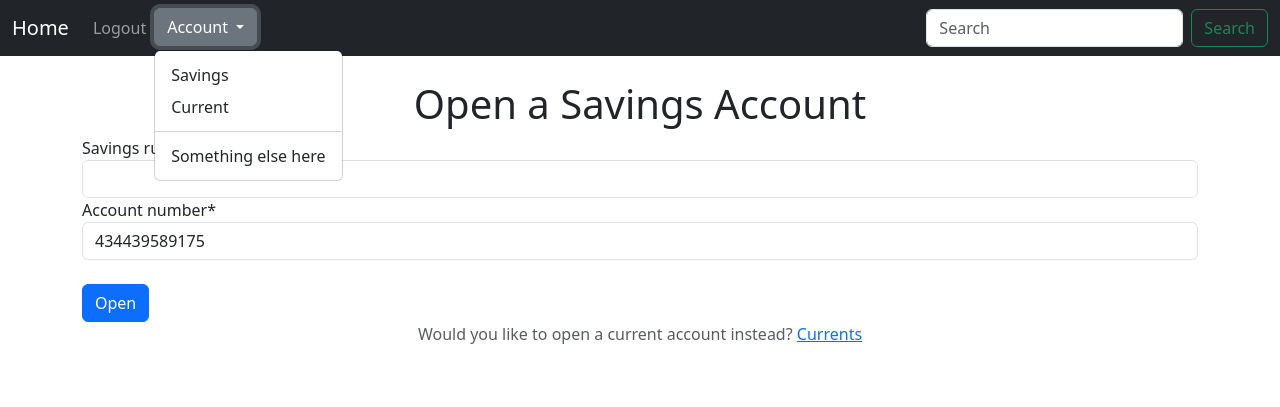
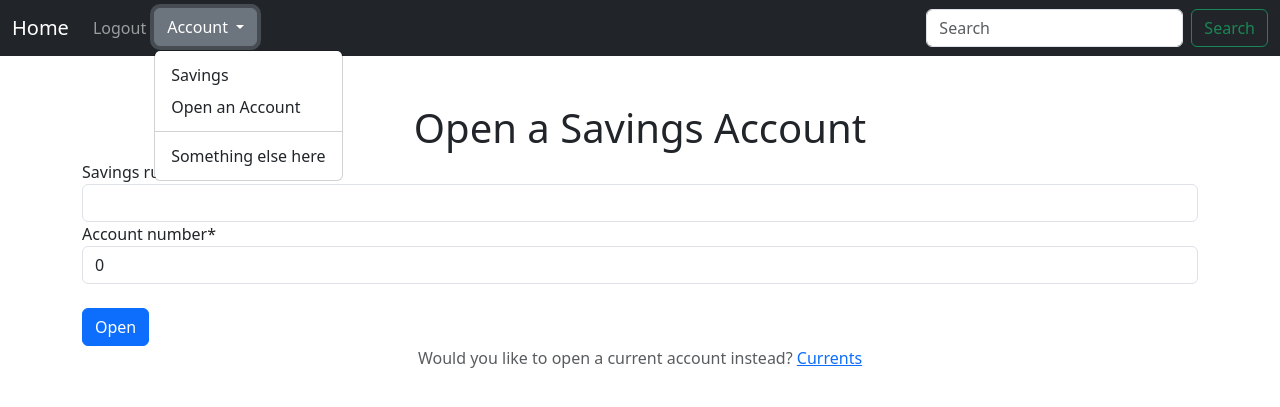
Before and after one commit to ibukunadegunloye/online_bank_d, a Django app: page /savings_account/ in a window 1280 px wide, after a click on "Account". Shown: the top 407 px of the page. Run offline with Django 4.2, Linux system fonts and the light colour scheme; a user stored in the database is signed in; some libraries are stand-ins or nearby versions.

Commit message:
account engine

```diff
--- a/sorosoke_bank/bank/admin.py
+++ b/sorosoke_bank/bank/admin.py
@@ -1,9 +1,9 @@
 from django.contrib import admin
-from .models import Savings_Account, Current_Account
+from .models import Savings_Account, Create_Account
 from django.contrib.auth.models import User
 
 # Register your models here.
 
 
 admin.site.register(Savings_Account)
-admin.site.register(Current_Account)
+admin.site.register(Create_Account)
--- a/sorosoke_bank/bank/forms.py
+++ b/sorosoke_bank/bank/forms.py
@@ -1,7 +1,7 @@
 from django import forms
 from django.contrib.auth.models import User
-
-from .models import Savings_Account, Current_Account
+from .models import Savings_Account, Create_Account
+import random
 
 
 class Savings_Account_Form(forms.ModelForm):
@@ -16,8 +16,28 @@ class Savings_Account_Form(forms.ModelForm):
 
 
 
-class Curren_Account_Form(forms.ModelForm):
+
+
+class Create_Account_form(forms.ModelForm):
 
     class Meta:
-        model = Current_Account
-        fields = ['current_rubbish','account_number']
+        model = Create_Account
+        fields = ['account_type','account_number','nationality','date_of_birth','funds']
+        widgets = {
+            'date_of_birth': forms.DateInput(attrs={'type': 'date'}),
+            'funds': forms.HiddenInput()
+        }
+
+        def __init__(self, *args, **kwargs):
+            super().__init__(*args, **kwargs)
+            self.fields['account_number'].initial = self.account_number_generator()
+
+        def account_number_checker(self):
+            account_number = self.account_number_generator()
+            while Create_Account.objects.filter(account_number=account_number).exists():
+                account_number = self.account_number_generator()
+            return account_number
+
+        def account_number_generator():
+            x = "%0.12d" % random.randint(0,999999999999)
+            return x
--- a/sorosoke_bank/bank/models.py
+++ b/sorosoke_bank/bank/models.py
@@ -1,27 +1,41 @@
 from django.db import models
 from django.contrib.auth.models import User
-import time, random
+from django_countries.fields import CountryField
+from django.contrib import messages
+import datetime
+
 
 # Create your models here.
-
-def account_number_generator():
-    present_account_number_list = [0]
-    for num in present_account_number_list:
-        x = "%0.12d" % random.randint(0,999999999999)
-        if x != num:
-            present_account_number_list.append(x)
-            return int(x)
-        else:
-            account_number_generator()
 
 class Savings_Account(models.Model):
     user = models.ForeignKey(User, on_delete=models.CASCADE)
     savings_rubbish = models.CharField(max_length=30)
     account_number = models.PositiveBigIntegerField(primary_key=True, default=0)
 
+    def __str__(self):
+        return str(self.user) + ' | ' + str(self.account_number)
 
 
-class Current_Account(models.Model):
+
+class Create_Account(models.Model):
+    account_type_choices = [
+        ('Current_Account','Current Account'),
+        ('Savings_Account','Savings Account')]
+
     user = models.ForeignKey(User, on_delete=models.CASCADE)
-    current_rubbish = models.CharField(max_length=30, default="")
-    account_number = models.PositiveBigIntegerField(primary_key=True, default=account_number_generator())
+    date_of_birth = models.DateField(default=datetime.date.today)
+    nationality = CountryField(default='Nigeria')
+    account_type = models.CharField(max_length=255, choices=account_type_choices)
+    account_number = models.PositiveBigIntegerField(primary_key=True, default=0)
+    funds = models.PositiveBigIntegerField(default=float(0.00))
+
+
+
+
+
+    # additional fields for profile information
+    #house address,  means of ID, Utility bill,
+    #current - + two active current account users to refer you
+
+    def __str__(self):
+        return self.account_type
--- a/sorosoke_bank/bank/templates/bank/base.html
+++ b/sorosoke_bank/bank/templates/bank/base.html
@@ -20,7 +20,7 @@
           </div>
         {% endfor %}
       {% endif %}
-
+    <br>
     </div>
     {% block content %}
     {% endblock %}
--- a/sorosoke_bank/bank/templates/bank/navbar.html
+++ b/sorosoke_bank/bank/templates/bank/navbar.html
@@ -15,7 +15,7 @@
               </button>
               <ul class="dropdown-menu">
                 <li><a  class="dropdown-item" type="button" href="{% url 'savings_account' %}" >Savings</a></li>
-                <li><a  class="dropdown-item" type="button" href="{% url 'current_account' %}" >Current</a></li>
+                <li><a  class="dropdown-item" type="button" href="{% url 'create_account' %}" >Open an Account</a></li>
                 <li><hr class="dropdown-divider"></li>
                 <li><button class="dropdown-item" type="button">Something else here</button></li>
               </ul>
--- a/sorosoke_bank/bank/templates/bank/savings_account.html
+++ b/sorosoke_bank/bank/templates/bank/savings_account.html
@@ -12,7 +12,7 @@
 		<br>
 		<button class="btn btn-primary" type="submit">Open</button>
 	</form>
-	<p class="text-center text-muted">Would you like to open a current account instead? <a href="{% url 'current_account' %}">Currents</a></p>
+	<p class="text-center text-muted">Would you like to open a current account instead? <a href="#">Currents</a></p>
 </div>
 
 {% endblock %}
--- a/sorosoke_bank/bank/urls.py
+++ b/sorosoke_bank/bank/urls.py
@@ -4,5 +4,5 @@ from . import views
 urlpatterns = [
     path('', views.home, name='home'),
     path('savings_account/', views.savings_account, name='savings_account'),
-    path('current_account/', views.current_account, name='current_account'),
+    path('current_account/', views.create_account, name='create_account'),
 ]
--- /dev/null
+++ b/sorosoke_bank/bank/utils.py
@@ -0,0 +1,14 @@
+import time, random
+from .models import Create_Account
+
+
+
+def account_number_generator():
+            x = "%0.12d" % random.randint(0,999999999999)
+            return x
+
+
+
+# def clean_account_number(self):
+#         value = self.cleaned_data['account_number']
+#         wed = Create_Account.objects.filter(account_number)
--- a/sorosoke_bank/bank/views.py
+++ b/sorosoke_bank/bank/views.py
@@ -1,17 +1,25 @@
 from django.shortcuts import render, redirect
 from django.contrib.auth import authenticate
 from django.contrib import messages
-from .forms import Savings_Account_Form, Curren_Account_Form
-from .models import account_number_generator
-
+from .forms import Savings_Account_Form, Create_Account_form
+from .models import Create_Account
+from django.contrib.auth.models import User
+from .utils import account_number_generator
 
 # Create your views here.
 
 
 def home(request):
-    user = request.user
-    if user.is_authenticated:
-        return render(request, 'bank/home.html', {})
+    user_request = request.user #this is used to authenticate this view, a login decorator should be used later on
+    if user_request.is_authenticated:
+        #to get the users username
+        current_user_id = request.user.id
+        user = User.objects.get(id=current_user_id)
+        #to get the user account
+        user = request.user
+        account = Create_Account.objects.filter(user=user)
+        all_account = Create_Account.objects.filter(user=user)
+        return render(request, 'bank/home.html',{'users':user, 'account':account, 'all_account':all_account})
     else:
         messages.success(request, f'You have to login to view this page.')
         return redirect('login')
@@ -25,17 +33,26 @@ def savings_account(request):
             messages.success(request, f'Your Savings account has been created succesfully')
             return redirect('home')
     else:
-        form = Savings_Account_Form(initial={"user": request.user.id, "account_number": account_number_generator()})
-    return render(request, 'bank/savings_account.html', {'form': form})
+        #need this explained, want to know why this is passed to the form and how this dict is unloaded as a kwarg
+        form = Savings_Account_Form(initial={"user": request.user.id})
+    return render(request, 'bank/savings_account.html', {'form': form, "account_number": account_number_generator()})
 
-
-def current_account(request):
-    if request.method == 'POST':
-        form = Curren_Account_Form(request.POST)
-        if form.is_valid():
-            form.save()
-            messages.success(request, f'Your Current account has been created succesfully')
-            return redirect('home')
+#dummy create account view
+def create_account(request):
+    user = request.user
+    if user.is_authenticated:
+        if request.method == 'POST':
+            form = Create_Account_form(request.POST)
+            if form.is_valid():
+                account = form.save(commit=False)
+                account.user = request.user
+                account.save()
+                account_number = form.cleaned_data['account_number']
+                messages.success(request, f'Your Current account has been created succesfully!, Your account number is {account_number}')
+                return redirect('home')
+        else:
+            form = Create_Account_form(initial={"user": request.user.id, "account_number": account_number_generator()})
+        return render(request, 'bank/current_account.html', {'form': form})
     else:
-        form = Curren_Account_Form()
-    return render(request, 'bank/current_account.html', {'form': form})
+        messages.success(request, f'You have to login to view this page.')
+        return redirect('login')
--- a/sorosoke_bank/sorosoke_bank/settings.py
+++ b/sorosoke_bank/sorosoke_bank/settings.py
@@ -40,6 +40,7 @@ INSTALLED_APPS = [
     'bank',
     'account',
     'crispy_forms',
+    'django_countries',
 ]
 
 CRISPY_TEMPLATE_PACK = 'bootstrap4'
```
Also changed, not shown: sorosoke_bank/bank/templates/bank/home.html (+21 -3 lines), sorosoke_bank/online.py (+3 -14 lines), sorosoke_bank/bank/migrations/0001_initial.py, sorosoke_bank/bank/migrations/0002_alter_savings_account_account_number.py (deleted), sorosoke_bank/bank/migrations/0003_alter_savings_account_account_number.py (deleted), sorosoke_bank/bank/migrations/0004_alter_savings_account_account_number_and_more.py (deleted), sorosoke_bank/bank/migrations/0005_alter_savings_account_savings_rubbish.py (deleted), sorosoke_bank/bank/migrations/0006_remove_current_account_id_and_more.py (deleted), sorosoke_bank/db.sqlite3.
